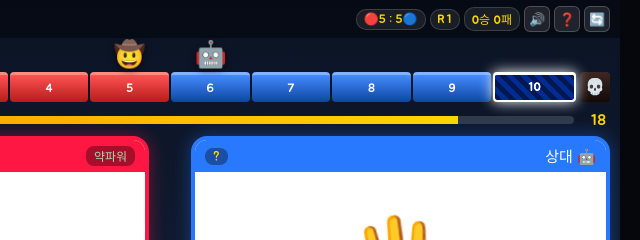
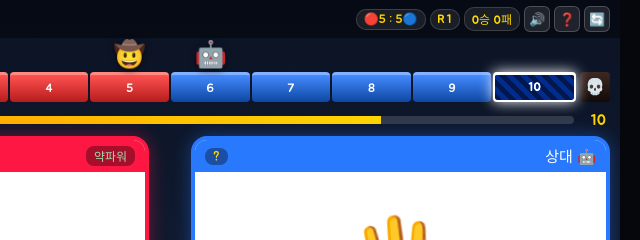
Before and after one commit to lucky7lee/jump2you, a plain HTML site: page index.html in a window 1280 px wide. Both pictures are taken after a click on the button "🔥 게임 시작". Shown: the top 240 px of the page, 470-1110 px from the left. Drawn offline with Linux system fonts and the light colour scheme.

Commit message:
feat: 가위바위보 선택 시간 12초, 결과 화면 대기 시간 5초로 변경

```diff
--- a/game.js
+++ b/game.js
@@ -1,11 +1,11 @@
 // ==========================================
 // 낭떠러지 줄다리기 가위바위보 - 심플 버전
-// 20초 결정 / 10초 결과 / 큰 화면 결과 + 음성
+// 12초 결정 / 5초 결과 / 큰 화면 결과 + 음성
 // ==========================================
 
 document.addEventListener('DOMContentLoaded', () => {
-  const DECIDE_MS = 20000;
-  const RESULT_MS = 3000;
+  const DECIDE_MS = 12000;
+  const RESULT_MS = 5000;
 
   const state = {
     pos: 0,            // -5 ~ +5 (내 땅 = 5 + pos)
@@ -152,19 +152,19 @@ document.addEventListener('DOMContentLoaded', () => {
       if (++tick % 2 === 0) window.soundEngine.playShuffleTick();
     }, 70);
 
-    // 20초 타이머 (결정 시간에만 표시)
+    // 12초 타이머 (결정 시간에만 표시)
     timerWrap.classList.remove('invisible');
     timerFill.classList.remove('urgent');
     let left = DECIDE_MS;
     timerFill.style.width = '100%';
-    timerSec.textContent = '20';
+    timerSec.textContent = '12';
 
     clearInterval(countdownId);
     countdownId = setInterval(() => {
       left -= 100;
       timerSec.textContent = Math.ceil(Math.max(0, left) / 1000);
       timerFill.style.width = `${Math.max(0, left / DECIDE_MS * 100)}%`;
-      if (left <= 5000) {
+      if (left <= 4000) {
         timerFill.classList.add('urgent');
         if (left % 1000 === 0) window.soundEngine.playTimerTick(true);
       }
--- a/index.html
+++ b/index.html
@@ -40,7 +40,7 @@
     <!-- 타이머 (결정 시간에만 표시) -->
     <div class="timer" id="timer-wrap">
       <div class="timer-bar"><div class="timer-fill" id="timer-bar-fill"></div></div>
-      <span class="timer-sec" id="timer-seconds">20</span>
+      <span class="timer-sec" id="timer-seconds">12</span>
     </div>
 
     <!-- 가위바위보 대형 화면 -->
@@ -101,7 +101,7 @@
         <p>• 상대를 5칸 밀어 절벽으로 떨어뜨리면 승리</p>
         <p>• 이기면 내가 고른 파워만큼 전진</p>
         <p>• 비기면 낮은 파워를 낸 쪽이 <b>차이만큼</b> 전진 (후딜레이 카운터)</p>
-        <p>• 결정 시간 20초, 결과 3초 후 자동 진행</p>
+        <p>• 결정 시간 12초, 결과 5초 후 자동 진행</p>
         <button id="btn-close-rules" class="start-btn">닫기</button>
       </div>
     </div>
```
Also changed, not shown: 1 other file.
